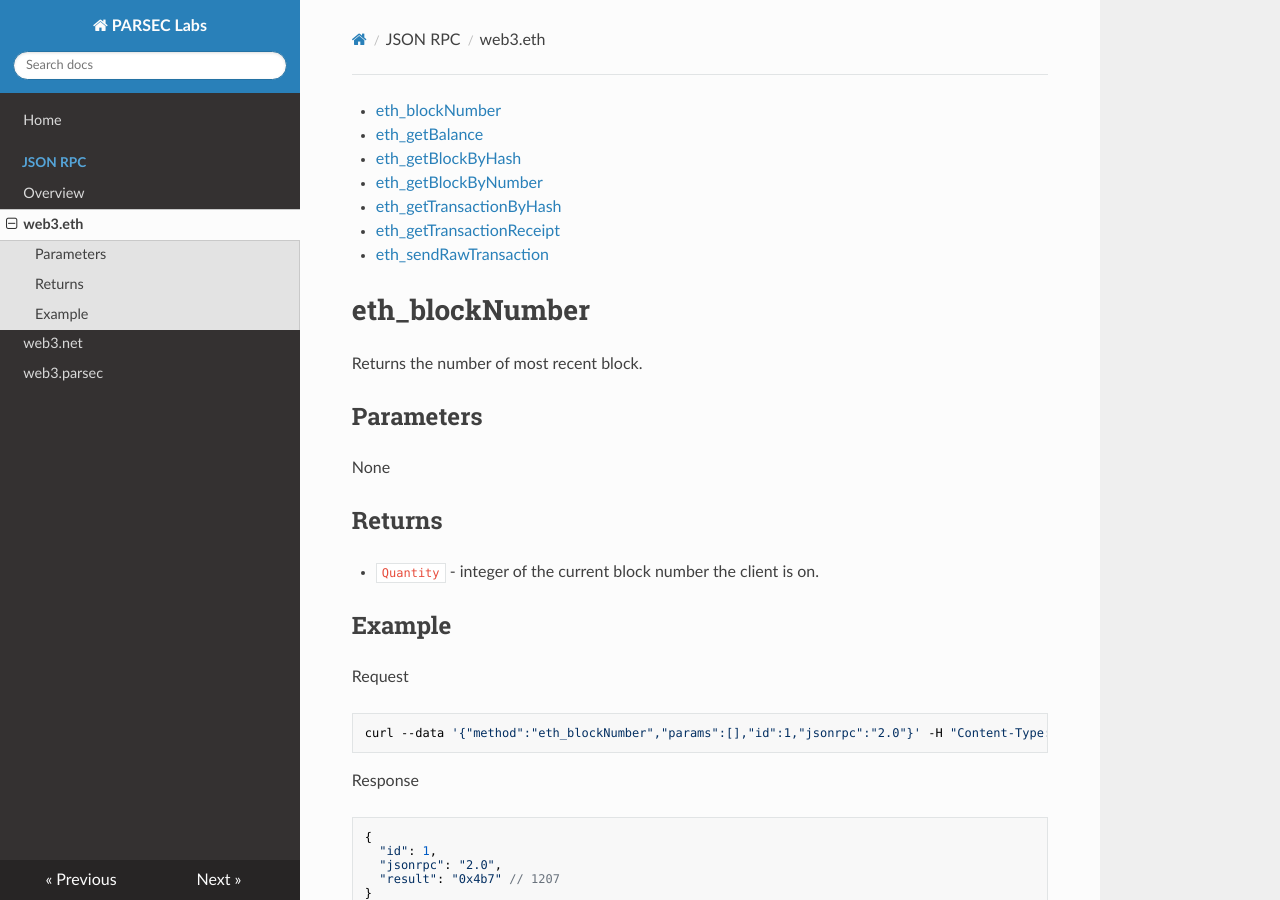
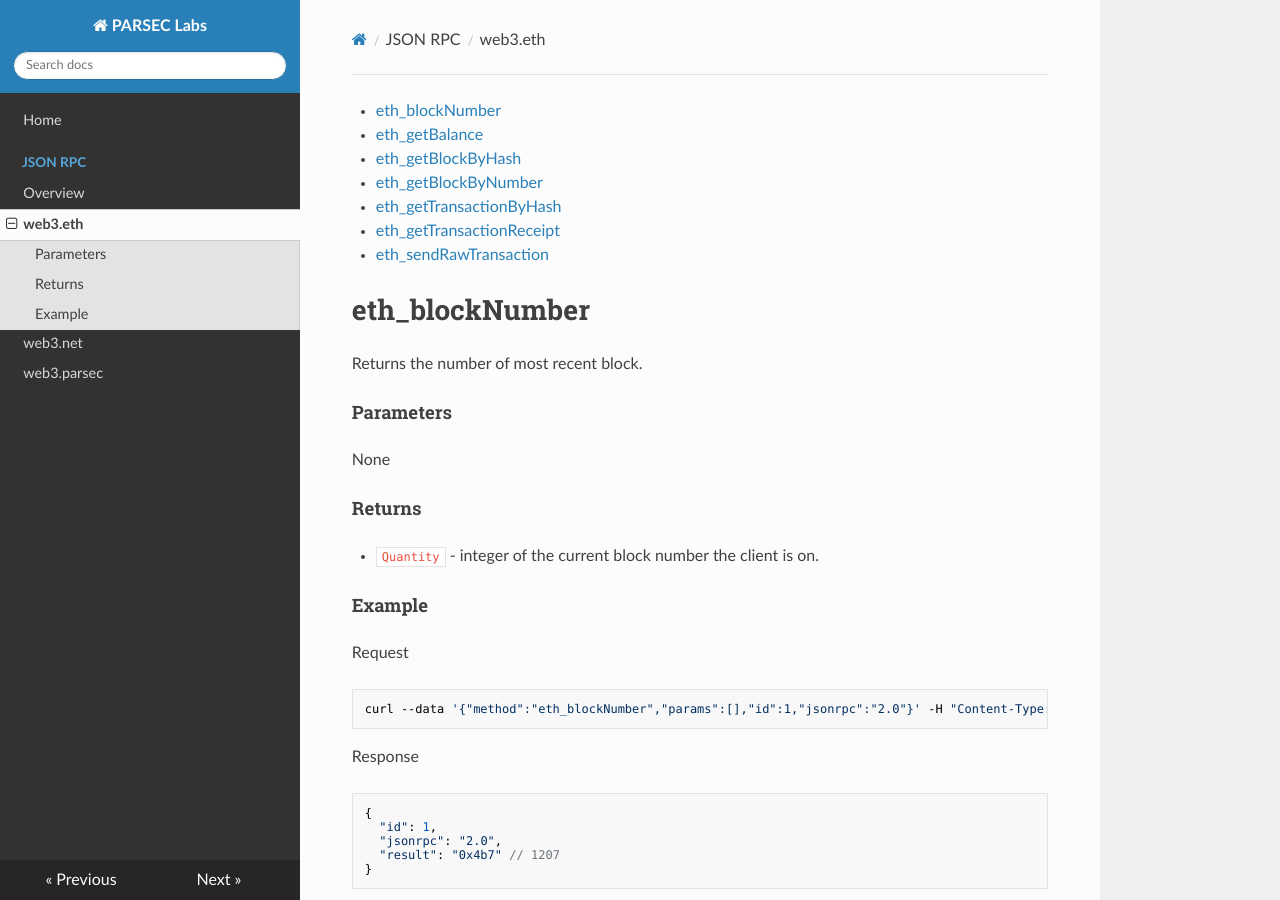
Before and after one commit to leapdao/leap-node, an MkDocs documentation site: the page built from docs/json-rpc/web3.eth.md, in a window 1280 px wide and 900 px high. Built offline with MkDocs 1.6.1, drawn with Linux system fonts in a browser that asks for light colours; nearby versions of some CDN libraries; old or Windows-style settings are respelled for this version of MkDocs.

Commit message:
docs: fix headers

````diff
--- a/docs/json-rpc/web3.eth.md
+++ b/docs/json-rpc/web3.eth.md
@@ -1,5 +1,5 @@
 ---
-title: web3.eth
+title: "web3.eth"
 ---
 
 - [eth_blockNumber](#eth_blocknumber)
@@ -15,15 +15,15 @@ title: web3.eth
 
 Returns the number of most recent block.
 
-## Parameters
+#### Parameters
 
 None
 
-## Returns
+#### Returns
 
 - `Quantity` - integer of the current block number the client is on.
 
-## Example
+#### Example
 
 Request
 ```bash
@@ -45,7 +45,7 @@ Response
 
 Returns the balance of the account of given address.
 
-## Parameters
+#### Parameters
 
 0. `Address` - 20 Bytes - address to check for balance.
 
@@ -53,11 +53,11 @@ Returns the balance of the account of given address.
 params: ["0x407d73d8a49eeb85d32cf465507dd71d507100c1"]
 ```
 
-## Returns
+#### Returns
 
 - `Quantity` - integer of the current balance in PSC cents.
 
-## Example
+#### Example
 
 Request
 ```bash
@@ -79,7 +79,7 @@ Response
 
 Returns information about a block by hash.
 
-## Parameters
+#### Parameters
 
 0. `Hash` - Hash of a block.
 0. `Boolean` - If `true` it returns the full transaction objects, if `false` only the hashes of the transactions.
@@ -91,7 +91,7 @@ params: [
 ]
 ```
 
-## Returns
+#### Returns
 
 - `Object` - A block object, or `null` when no block was found.
     - `number`: `Quantity` - The block number. `null` when its pending block
@@ -101,7 +101,7 @@ params: [
     - `timestamp`: `Quantity` - the unix timestamp for when the block was collated
     - `transactions`: `Array` - Array of transaction objects, or 32 Bytes transaction hashes depending on the last given parameter
 
-## Example
+#### Example
 
 Request
 ```bash
@@ -130,7 +130,7 @@ Response
 
 Returns information about a block by block number.
 
-## Parameters
+#### Parameters
 
 0. `Quantity` | `Tag` - integer of a block number, or the string `'latest'`.
 0. `Boolean` - If `true` it returns the full transaction objects, if `false` only the hashes of the transactions.
@@ -142,11 +142,11 @@ params: [
 ]
 ```
 
-## Returns
+#### Returns
 
 - See [eth_getBlockByHash](#eth_getblockbyhash)
 
-## Example
+#### Example
 
 Request
 ```bash
@@ -160,7 +160,7 @@ curl --data '{"method":"eth_getBlockByNumber","params":["0x1b4",true],"id":1,"js
 
 Returns the information about a transaction requested by transaction hash.
 
-## Parameters
+#### Parameters
 
 0. `Hash` - 32 Bytes - hash of a transaction.
 
@@ -169,7 +169,7 @@ params: ["0xb903239f8543d04b5dc1ba6579132b143087c68db1b2168786408fcbce568238"]
 ```
 
 
-## Returns
+#### Returns
 
 - `Object` - A transaction object, or `null` when no transaction was found:
     - `hash`: `Hash` - 32 Bytes - hash of the transaction.
@@ -183,7 +183,7 @@ params: ["0xb903239f8543d04b5dc1ba6579132b143087c68db1b2168786408fcbce568238"]
     - `gas`: `Quantity` - gas provided by the sender.
     - `raw`: `Data` - raw transaction data
 
-## Example
+#### Example
 
 Request
 ```bash
@@ -227,7 +227,7 @@ See [eth_getTransactionByHash](#eth_getTransactionByHash)
 
 Creates new message call transaction or a contract creation for signed transactions.
 
-## Parameters
+#### Parameters
 
 0. `Data` - The signed transaction data.
 
@@ -235,13 +235,13 @@ Creates new message call transaction or a contract creation for signed transacti
 params: ["0xd46e8dd67c5d32be8d46e8dd67c5d32be8058bb8eb970870f072445675058bb8eb970870f072445675"]
 ```
 
-## Returns
+#### Returns
 
 - `Hash` - 32 Bytes - the transaction hash, or the zero hash if the transaction is not yet available
 
 Use [eth_getTransactionReceipt](#eth_gettransactionreceipt) to get the contract address, after the transaction was mined, when you created a contract.
 
-## Example
+#### Example
 
 Request
 ```bash
````
Also changed, not shown: docs/json-rpc/overview.md (+3 -3 lines), docs/json-rpc/web3.net.md (+4 -4 lines), docs/json-rpc/web3.parsec.md (+3 -3 lines).
